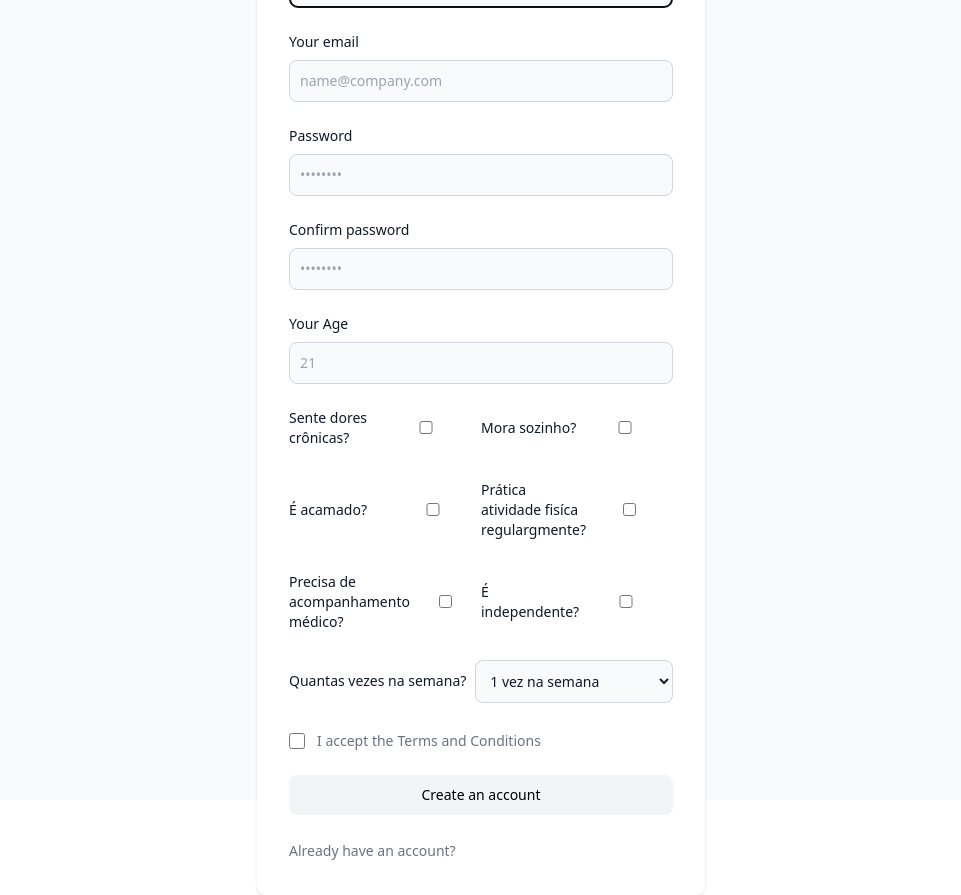
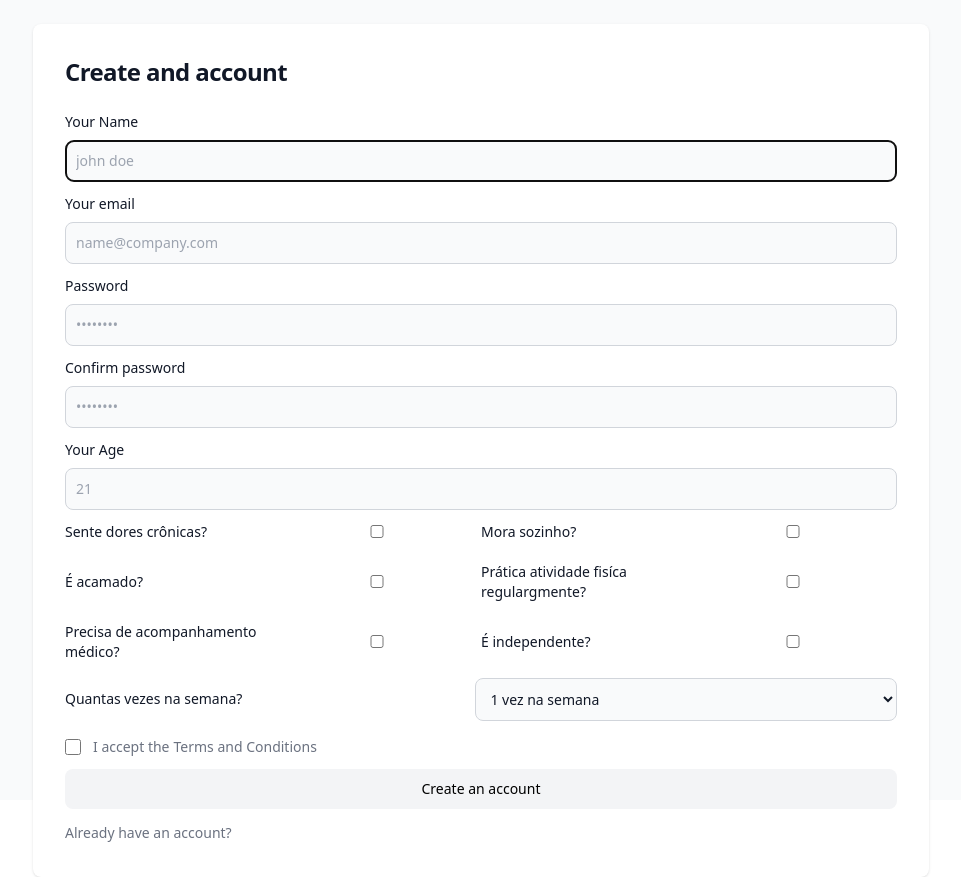
Before and after one commit to omanramalho42/agym, a Next.js app: page /register in a window 1280 px wide. Shown: the whole page, without its empty margins (159-1120 px from the left). Built offline with nearby package versions, Linux system fonts and the light colour scheme; no server answers.

Commit message:
adjsuting size amnease display sreen

```diff
--- a/pages/register.tsx
+++ b/pages/register.tsx
@@ -75,16 +75,15 @@ const register = () => {
   return (
     <section className="bg-gray-50 h-full w-full dark:bg-gray-900">
       <div className="flex flex-col items-center justify-center px-6 py-8 mx-auto md:h-screen lg:py-0">
-      {/* <a href="#" className="flex items-center mb-6 text-2xl font-semibold text-gray-900 dark:text-white">
-        <img className="w-8 h-8 mr-2" src="https://flowbite.s3.amazonaws.com/blocks/marketing-ui/logo.svg" alt="logo" />
-        Flowbite
-      </a> */}
-      <div className="w-full bg-white rounded-lg shadow dark:border md:mt-0 sm:max-w-md xl:p-0 dark:bg-gray-800 dark:border-gray-700">
+        <Link href="/" className="flex items-center mb-6 text-2xl font-semibold text-gray-900 dark:text-white">
+          <img className="w-32" src="/images/logo.png" alt="logo" />
+        </Link>
+        <div className="w-full bg-white rounded-lg shadow dark:border md:mt-0 sm:max-w-4xl xl:p-0 dark:bg-gray-800 dark:border-gray-700">
           <div className="p-6 space-y-4 md:space-y-6 sm:p-8">
-          {/* <h1 className="text-xl font-bold leading-tight tracking-tight text-gray-900 md:text-2xl dark:text-white">
+            <h1 className="text-xl font-bold leading-tight tracking-tight text-gray-900 md:text-2xl dark:text-white">
               Create and account
-          </h1> */}
-          <form className="space-y-4 md:space-y-6" onSubmit={handleSubmit(submitHandler)}>
+            </h1>
+            <form className="space-y-4 md:space-y-3" onSubmit={handleSubmit(submitHandler)}>
               {/* NAME */}
               <div>
                 <label
@@ -233,7 +232,7 @@ const register = () => {
                 <div className='flex-1 flex row items-center justify-between'>
                   <label
                     htmlFor="pain"
-                  className="flex mb-2 text-sm font-medium text-gray-900 dark:text-white"
+                    className="block w-full mb-2 text-sm font-medium text-gray-900 dark:text-white"
                   >
                     Sente dores crônicas?
                   </label>
```
Lines whose indentation alone changed are shown as unchanged.
